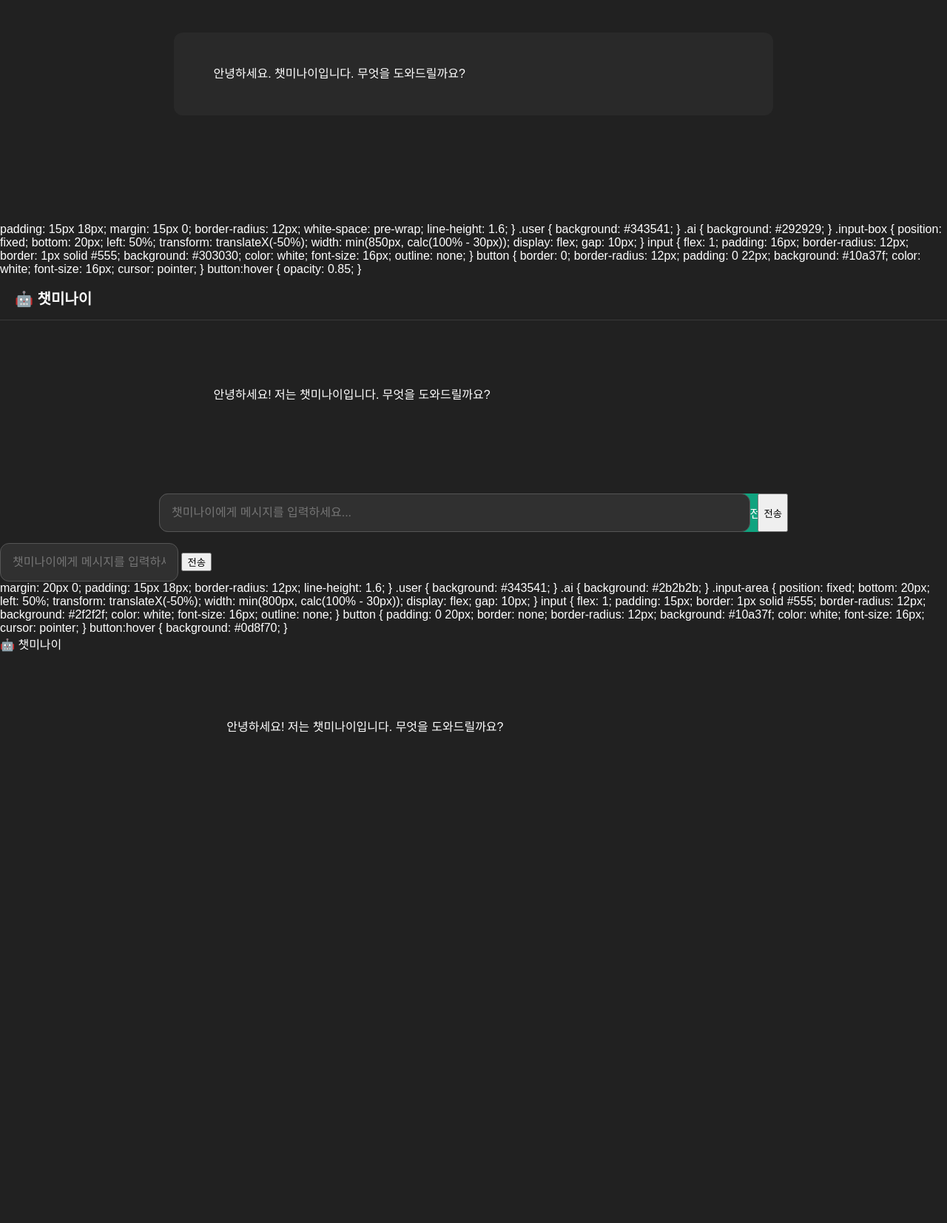
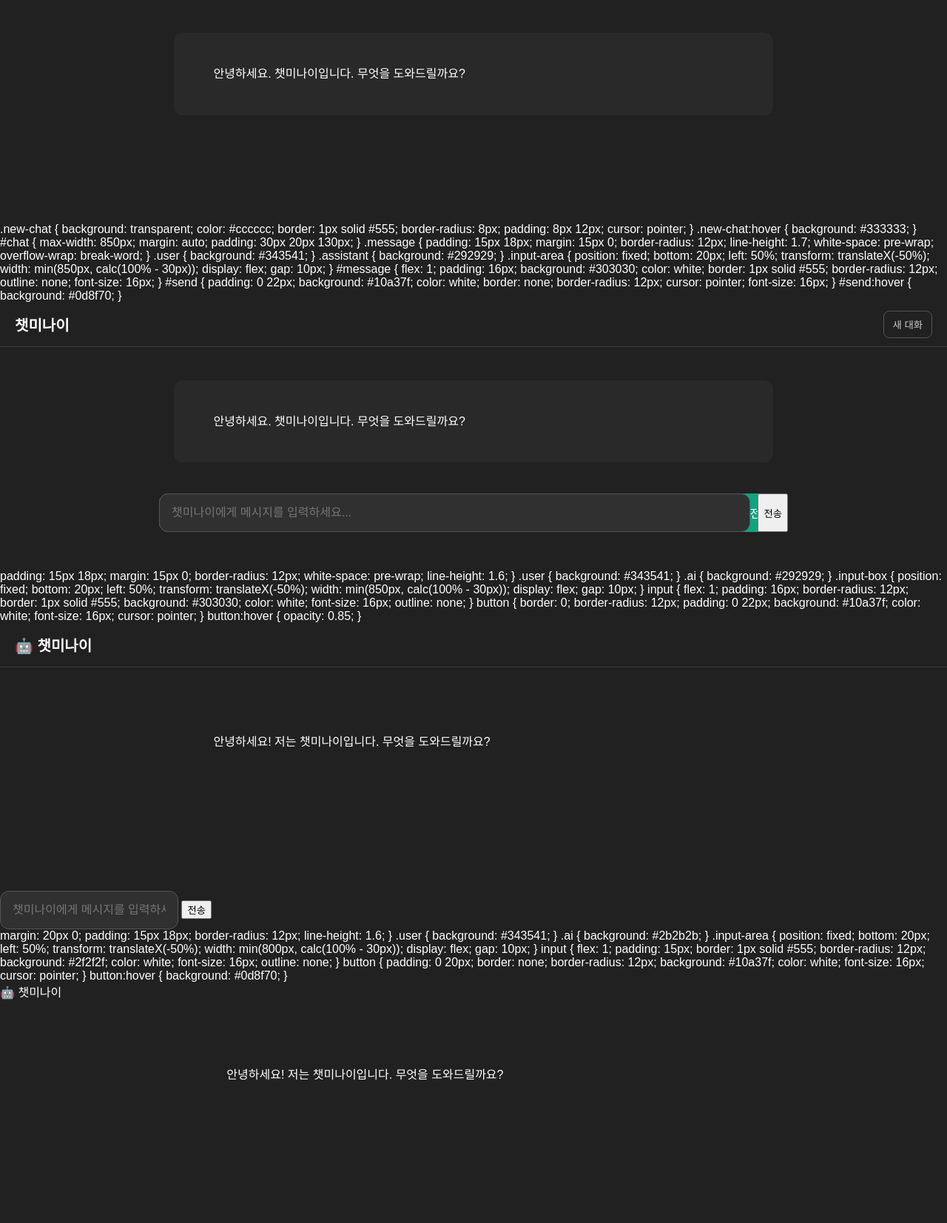
Before and after one commit to tony1120-cyber/-, a Python web app: template templates/index.html in a window 1280 px wide. Shown: the part 61-1714 px from the top of the page at 74% size. Before the commit the page ends 1051 px from the top, so only its background shows below. Run offline with Jinja, Linux system fonts and the light colour scheme; the template is opened without the code that fills it, so the values that code supplies are empty.

Commit message:
Update index.html

```diff
--- a/templates/index.html
+++ b/templates/index.html
@@ -35,6 +35,351 @@
         }
 
         .new-chat {
+            background: transparent;
+            color: #cccccc;
+
+            border: 1px solid #555;
+
+            border-radius: 8px;
+
+            padding: 8px 12px;
+
+            cursor: pointer;
+        }
+
+        .new-chat:hover {
+            background: #333333;
+        }
+
+        #chat {
+            max-width: 850px;
+
+            margin: auto;
+
+            padding: 30px 20px 130px;
+        }
+
+        .message {
+            padding: 15px 18px;
+
+            margin: 15px 0;
+
+            border-radius: 12px;
+
+            line-height: 1.7;
+
+            white-space: pre-wrap;
+            overflow-wrap: break-word;
+        }
+
+        .user {
+            background: #343541;
+        }
+
+        .assistant {
+            background: #292929;
+        }
+
+        .input-area {
+            position: fixed;
+
+            bottom: 20px;
+
+            left: 50%;
+
+            transform: translateX(-50%);
+
+            width: min(850px, calc(100% - 30px));
+
+            display: flex;
+
+            gap: 10px;
+        }
+
+        #message {
+            flex: 1;
+
+            padding: 16px;
+
+            background: #303030;
+
+            color: white;
+
+            border: 1px solid #555;
+
+            border-radius: 12px;
+
+            outline: none;
+
+            font-size: 16px;
+        }
+
+        #send {
+            padding: 0 22px;
+
+            background: #10a37f;
+
+            color: white;
+
+            border: none;
+
+            border-radius: 12px;
+
+            cursor: pointer;
+
+            font-size: 16px;
+        }
+
+        #send:hover {
+            background: #0d8f70;
+        }
+
+    </style>
+
+</head>
+
+<body>
+
+<header>
+
+    <div>챗미나이</div>
+
+    <button class="new-chat" onclick="newChat()">
+        새 대화
+    </button>
+
+</header>
+
+
+<div id="chat">
+
+    <div class="message assistant">
+        안녕하세요. 챗미나이입니다. 무엇을 도와드릴까요?
+    </div>
+
+</div>
+
+
+<div class="input-area">
+
+    <input
+        id="message"
+        type="text"
+        placeholder="메시지를 입력하세요..."
+        autocomplete="off"
+    >
+
+    <button id="send" onclick="sendMessage()">
+        전송
+    </button>
+
+</div>
+
+
+<script>
+
+const chat = document.getElementById("chat");
+
+const input = document.getElementById("message");
+
+const sendButton = document.getElementById("send");
+
+
+let conversationId =
+    localStorage.getItem("chatminai_conversation_id");
+
+
+if (!conversationId) {
+
+    conversationId =
+        crypto.randomUUID();
+
+    localStorage.setItem(
+        "chatminai_conversation_id",
+        conversationId
+    );
+
+}
+
+
+input.addEventListener("keydown", function(event) {
+
+    if (event.key === "Enter") {
+
+        if (!event.shiftKey) {
+
+            event.preventDefault();
+
+            sendMessage();
+
+        }
+
+    }
+
+});
+
+
+async function sendMessage() {
+
+    const message =
+        input.value.trim();
+
+
+    if (!message) {
+        return;
+    }
+
+
+    addMessage(
+        message,
+        "user"
+    );
+
+
+    input.value = "";
+
+    sendButton.disabled = true;
+
+
+    const loading =
+        addMessage(
+            "생각하는 중...",
+            "assistant"
+        );
+
+
+    try {
+
+        const response =
+            await fetch("/chat", {
+
+                method: "POST",
+
+                headers: {
+                    "Content-Type": "application/json"
+                },
+
+                body: JSON.stringify({
+
+                    message: message,
+
+                    conversation_id:
+                        conversationId
+
+                })
+
+            });
+
+
+        const data =
+            await response.json();
+
+
+        loading.textContent =
+            data.answer;
+
+
+    } catch (error) {
+
+        loading.textContent =
+            "서버와 연결할 수 없습니다.";
+
+    }
+
+
+    sendButton.disabled = false;
+
+    input.focus();
+
+    window.scrollTo(
+        0,
+        document.body.scrollHeight
+    );
+
+}
+
+
+function addMessage(text, type) {
+
+    const div =
+        document.createElement("div");
+
+
+    div.className =
+        "message " + type;
+
+
+    div.textContent =
+        text;
+
+
+    chat.appendChild(div);
+
+
+    window.scrollTo(
+        0,
+        document.body.scrollHeight
+    );
+
+
+    return div;
+
+}
+
+
+async function newChat() {
+
+    try {
+
+        await fetch("/clear", {
+
+            method: "POST",
+
+            headers: {
+                "Content-Type": "application/json"
+            },
+
+            body: JSON.stringify({
+
+                conversation_id:
+                    conversationId
+
+            })
+
+        });
+
+    } catch (error) {
+
+    }
+
+
+    conversationId =
+        crypto.randomUUID();
+
+
+    localStorage.setItem(
+        "chatminai_conversation_id",
+        conversationId
+    );
+
+
+    chat.innerHTML = `
+
+        <div class="message assistant">
+            새로운 대화를 시작했습니다.
+        </div>
+
+    `;
+
+    input.focus();
+
+}
+
+</script>
+
+</body>
+
+</html>        .new-chat {
             background: transparent;
             color: #cccccc;
 
```
